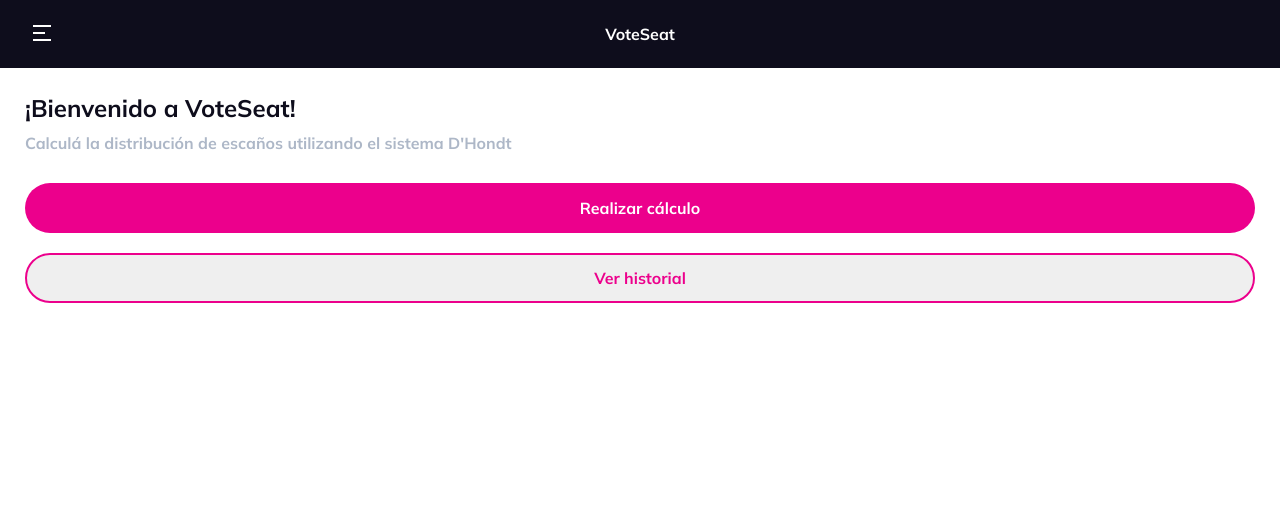
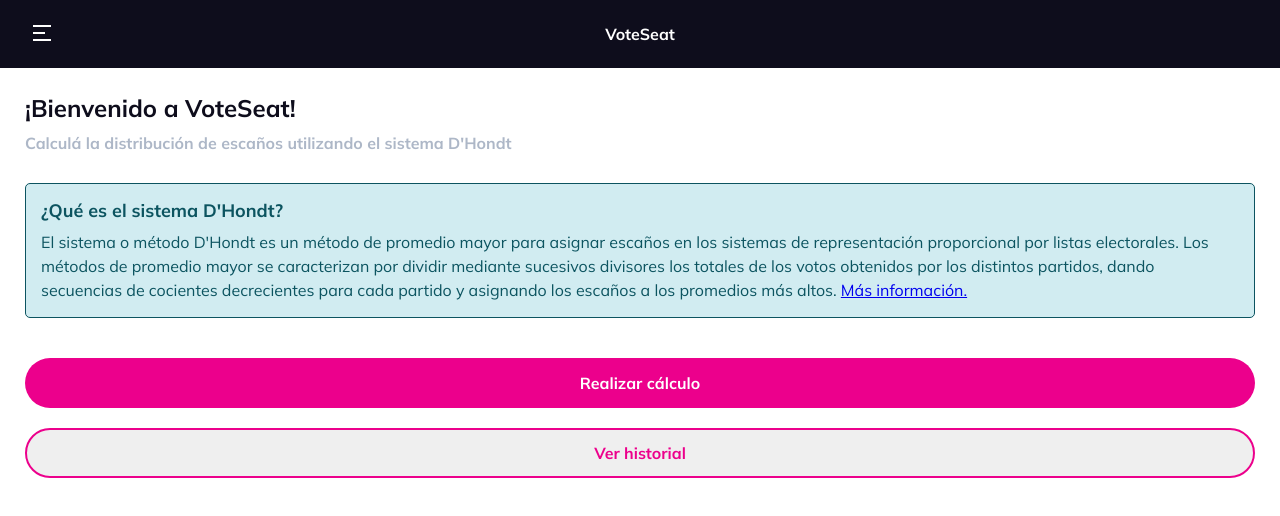
Before and after one commit to juanlopez1/vote-seat-web-app, a React app: page / in a window 1280 px wide. Shown: the top 516 px of the page. Built offline with nearby package versions, Linux system fonts and the light colour scheme.

Commit message:
add info box in home page

```diff
--- a/src/pages/Home.page.tsx
+++ b/src/pages/Home.page.tsx
@@ -4,6 +4,19 @@ const Home = () => (
     <div className="page__container">
         <h1>¡Bienvenido a VoteSeat!</h1>
         <p className="page__description">Calculá la distribución de escaños utilizando el sistema D'Hondt</p>
+        <div className="info-box" role="alert">
+            <h4 className="info-box__title">¿Qué es el sistema D'Hondt?</h4>
+            <p>
+                El sistema o método D'Hondt es un método de promedio mayor para asignar escaños en los sistemas de
+                representación proporcional por listas electorales. Los métodos de promedio mayor se caracterizan por
+                dividir mediante sucesivos divisores los totales de los votos obtenidos por los distintos partidos,
+                dando secuencias de cocientes decrecientes para cada partido y asignando los escaños a los promedios más
+                altos.{' '}
+                <a href="https://es.wikipedia.org/wiki/Sistema_D%27Hondt" target="_blank" rel="noreferrer">
+                    Más información.
+                </a>
+            </p>
+        </div>
         <div className="home-page-btn-container">
             <Button to="/calculate">Realizar cálculo</Button>
             <Button to="/history" style="outline">
--- a/src/styles/_components.scss
+++ b/src/styles/_components.scss
@@ -146,3 +146,23 @@
   border: 2px solid;
   padding: 13px 0;
 }
+
+.info-box {
+  color: #0c5460;
+  background-color: #d1ecf1;
+  border-color: #bee5eb;
+  border: 1px solid;
+  border-radius: 5px;
+  padding: 15px;
+
+  &__title {
+    margin: 0;
+    margin-bottom: 8px;
+    font-size: 18px;
+  }
+
+  p {
+    margin: 0;
+    line-height: 1.5;
+  }
+}
--- a/src/styles/_pages.scss
+++ b/src/styles/_pages.scss
@@ -26,4 +26,5 @@
   flex-direction: column;
   align-items: center;
   gap: 20px;
+  margin-top: 40px;
 }
```
